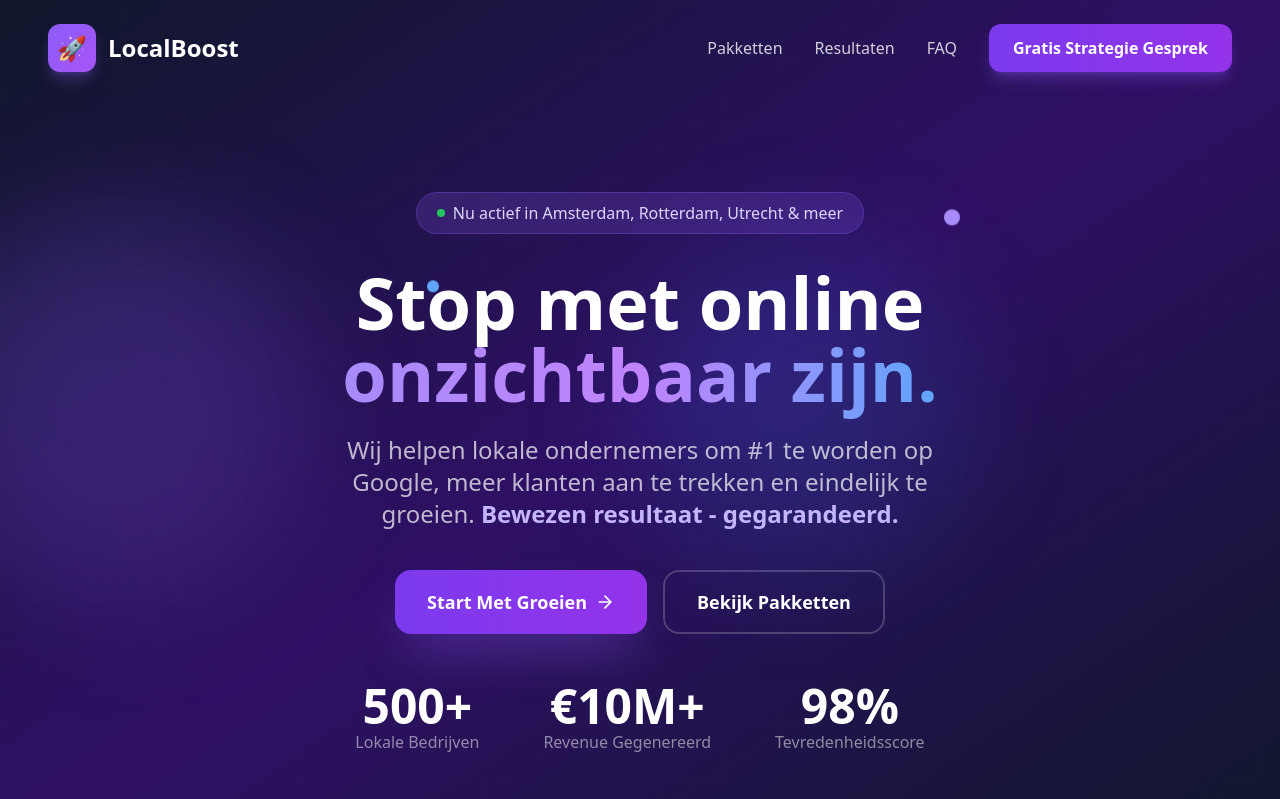
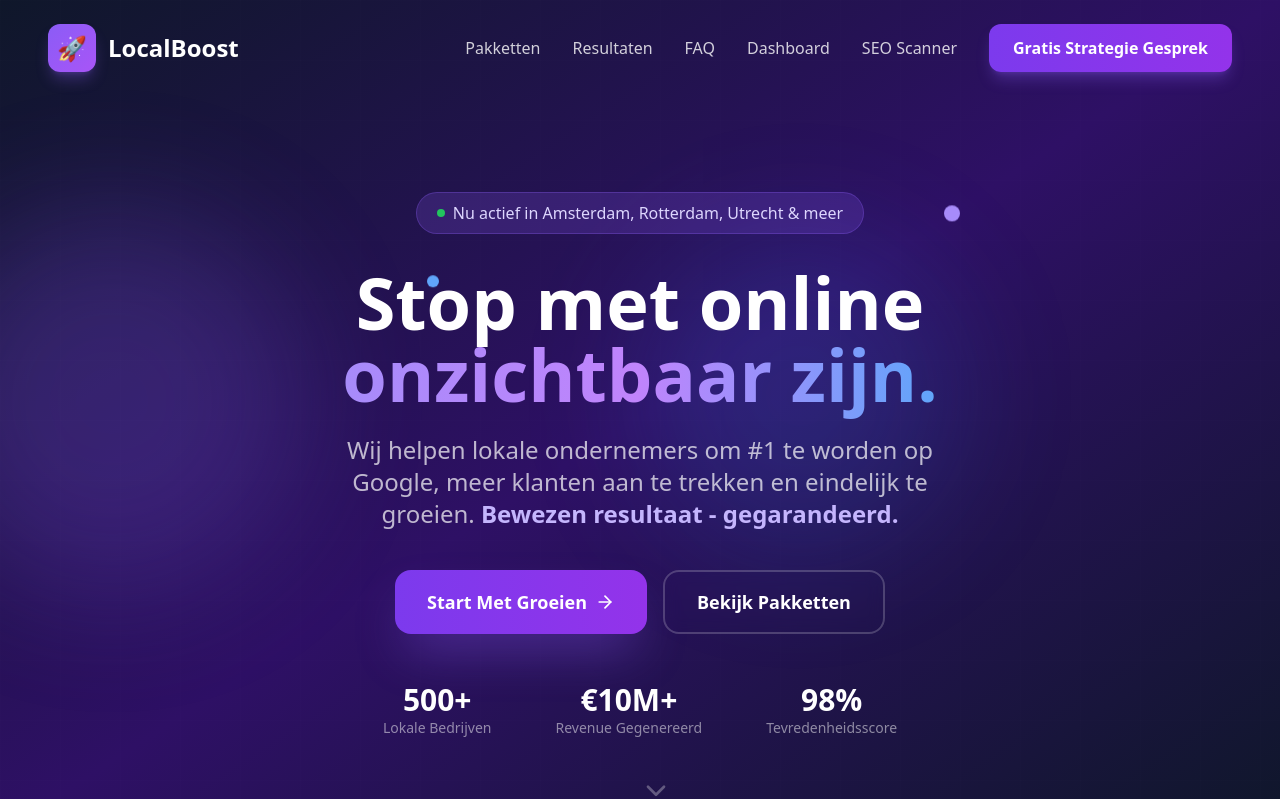
Before and after one commit to DLTODL/localboost, a Next.js app: page / in a window 1280 px wide. Shown: the top 799 px of the page. Built offline with nearby package versions, Linux system fonts and the light colour scheme.

Commit message:
Fix: KPI numbers sized correctly, added Dashboard & SEO Scanner links to nav

```diff
--- a/src/app/page.tsx
+++ b/src/app/page.tsx
@@ -246,6 +246,8 @@ function Hero() {
           <a href="#pakketten" className="text-white/80 hover:text-white transition font-medium">Pakketten</a>
           <a href="#resultaten" className="text-white/80 hover:text-white transition font-medium">Resultaten</a>
           <a href="#faq" className="text-white/80 hover:text-white transition font-medium">FAQ</a>
+          <a href="/dashboard" className="text-white/80 hover:text-white transition font-medium">Dashboard</a>
+          <a href="/tools/seo-scanner" className="text-white/80 hover:text-white transition font-medium">SEO Scanner</a>
           <a href="#contact" className="bg-gradient-to-r from-violet-600 to-purple-600 text-white px-6 py-3 rounded-xl font-semibold hover:opacity-90 transition shadow-lg shadow-violet-500/30">
             Gratis Strategie Gesprek
           </a>
@@ -282,16 +284,16 @@ function Hero() {
 
           <motion.div variants={fadeUp} className="flex flex-wrap justify-center gap-8 lg:gap-16">
             <div className="text-center">
-              <div className="text-4xl lg:text-5xl font-black text-white">500+</div>
-              <div className="text-white/50">Lokale Bedrijven</div>
+              <div className="text-2xl lg:text-3xl font-black text-white">500+</div>
+              <div className="text-xs lg:text-sm text-white/50">Lokale Bedrijven</div>
             </div>
             <div className="text-center">
-              <div className="text-4xl lg:text-5xl font-black text-white">€10M+</div>
-              <div className="text-white/50">Revenue Gegenereerd</div>
+              <div className="text-2xl lg:text-3xl font-black text-white">€10M+</div>
+              <div className="text-xs lg:text-sm text-white/50">Revenue Gegenereerd</div>
             </div>
             <div className="text-center">
-              <div className="text-4xl lg:text-5xl font-black text-white">98%</div>
-              <div className="text-white/50">Tevredenheidsscore</div>
+              <div className="text-2xl lg:text-3xl font-black text-white">98%</div>
+              <div className="text-xs lg:text-sm text-white/50">Tevredenheidsscore</div>
             </div>
           </motion.div>
         </motion.div>
```
Also changed, not shown: 1 other file (tests, documents, lock files or other folders).
